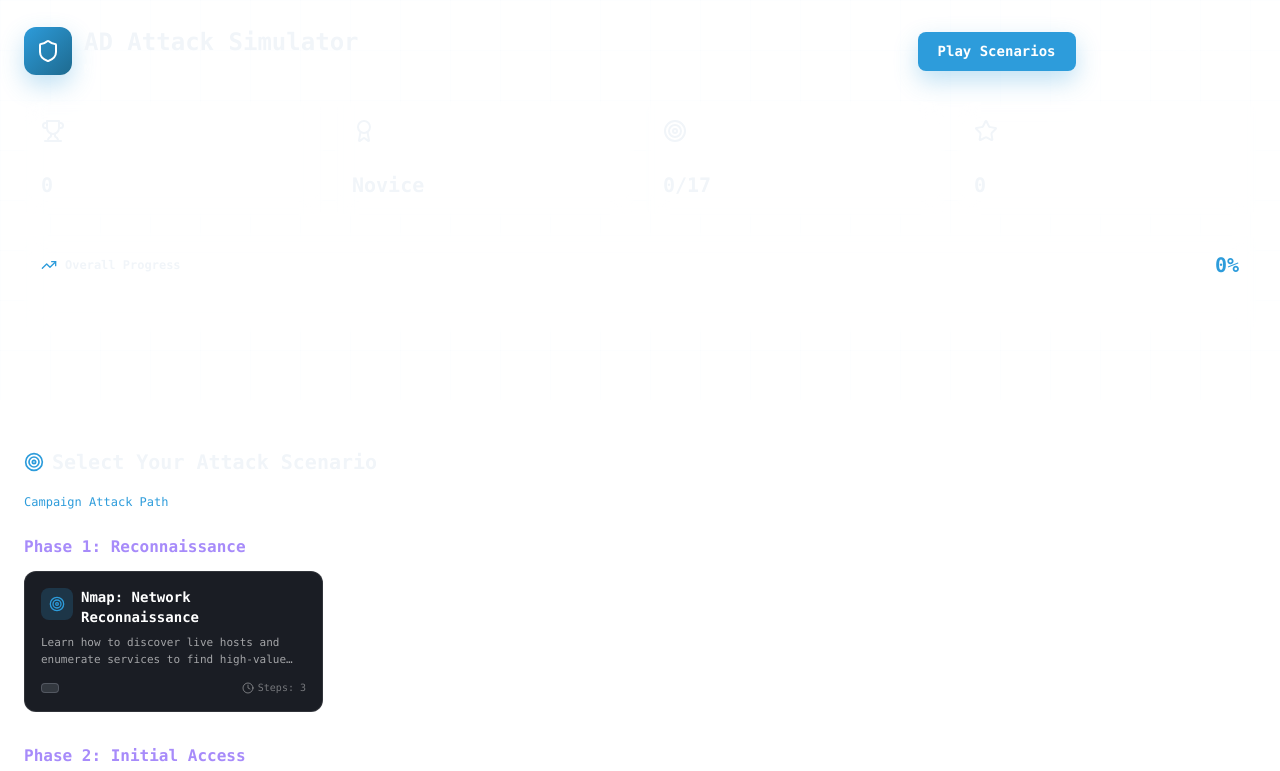
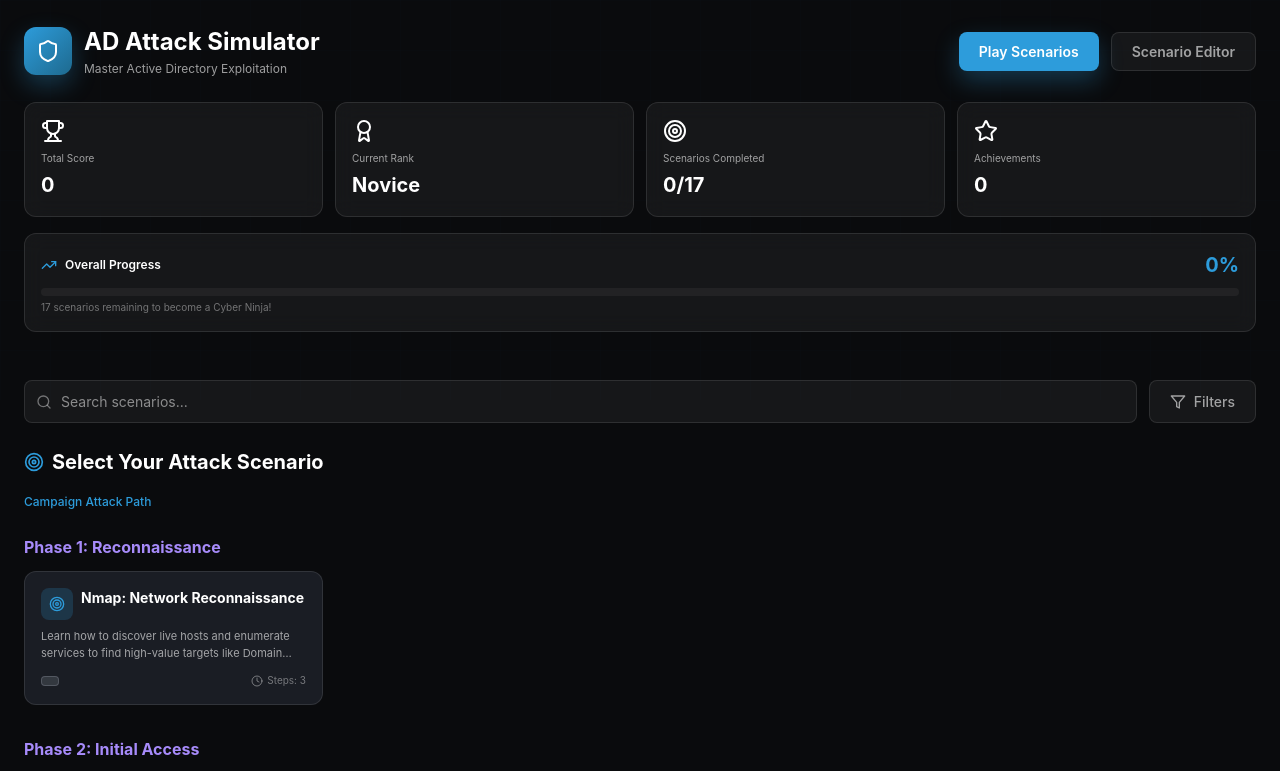
Before and after one commit to Ibrahim-sec/AD, a React (Vite) app in the folder client/: page / in a window 1280 px wide. Shown: the top 771 px of the page. Built offline with nearby package versions, Linux system fonts and the light colour scheme.

Commit message:
Update index.css

```diff
--- a/client/src/index.css
+++ b/client/src/index.css
@@ -216,3 +216,57 @@
 .react-transform-wrapper:active {
   cursor: grabbing !important;
 }
+
+@tailwind base;
+@tailwind components;
+@tailwind utilities;
+
+/* Base styles */
+* {
+  box-sizing: border-box;
+}
+
+body {
+  margin: 0;
+  padding: 0;
+  font-family: -apple-system, BlinkMacSystemFont, 'Segoe UI', 'Roboto', 'Oxygen',
+    'Ubuntu', 'Cantarell', 'Fira Sans', 'Droid Sans', 'Helvetica Neue',
+    sans-serif;
+  -webkit-font-smoothing: antialiased;
+  -moz-osx-font-smoothing: grayscale;
+  background-color: #0a0b0d;
+  color: white;
+  overflow-x: hidden; /* Prevent horizontal scroll only */
+  overflow-y: auto; /* Allow vertical scroll */
+}
+
+#root {
+  /* NO height restrictions - let content determine height */
+  min-height: 100vh; /* At minimum, full viewport height */
+}
+
+/* Remove any fixed heights on containers */
+.app-container,
+.full-page,
+.simulator-container {
+  /* Do NOT add height: 100vh or overflow: hidden here */
+  width: 100%;
+}
+
+/* Custom scrollbar styling (optional) */
+::-webkit-scrollbar {
+  width: 10px;
+}
+
+::-webkit-scrollbar-track {
+  background: rgba(255, 255, 255, 0.05);
+}
+
+::-webkit-scrollbar-thumb {
+  background: rgba(255, 255, 255, 0.2);
+  border-radius: 5px;
+}
+
+::-webkit-scrollbar-thumb:hover {
+  background: rgba(255, 255, 255, 0.3);
+}
```
